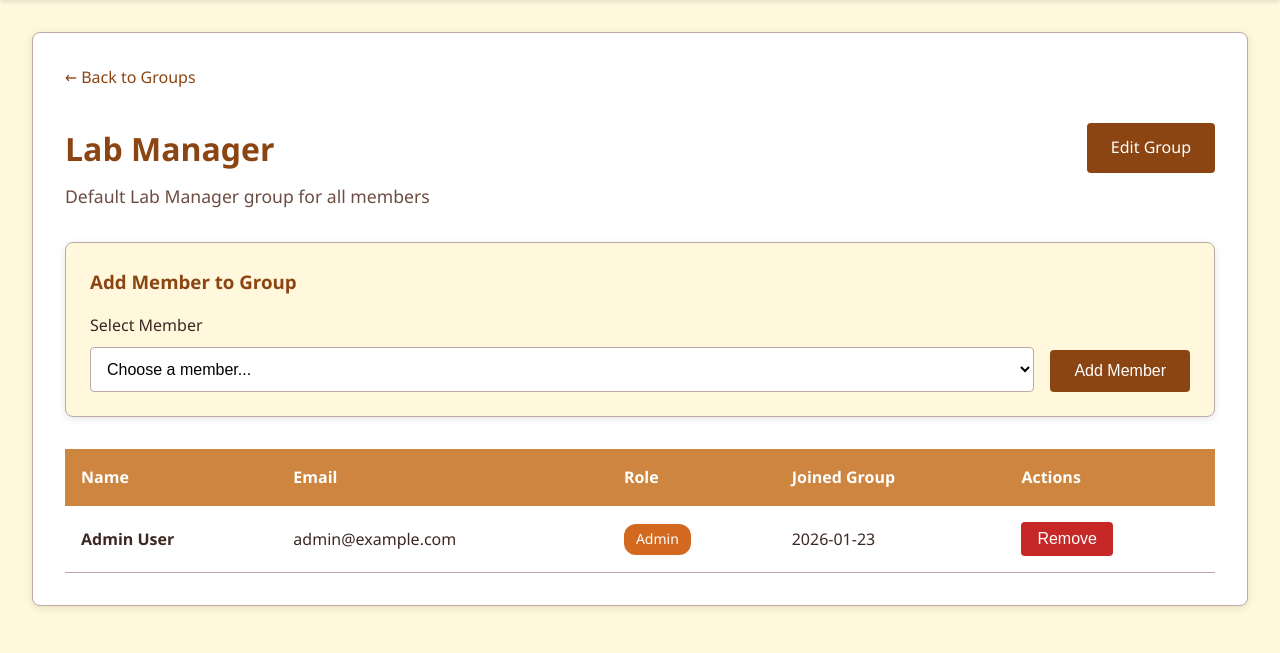
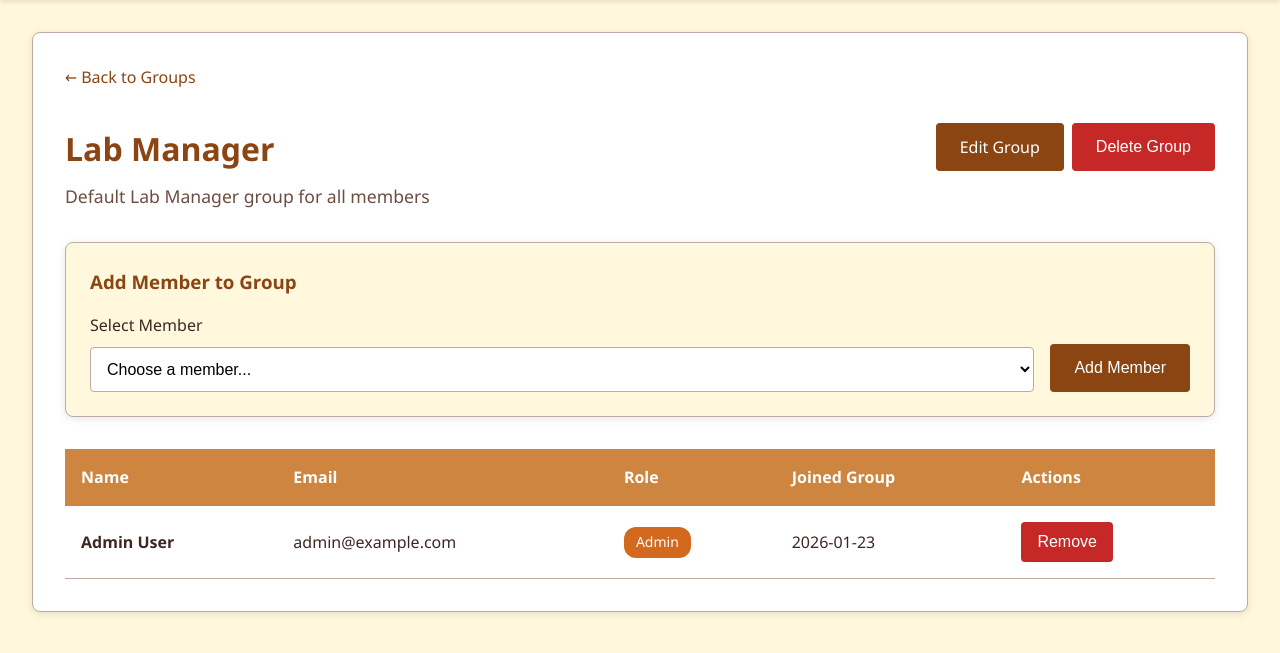
Before and after one commit to lokeshmohanty/labMan, a Flask app: page /groups/1 in a window 1280 px wide. Shown: the part 70-723 px from the top of the page. Run offline with Flask 3, Linux system fonts and the light colour scheme; the visitor is signed in with stand-in values (Sample User, id 1); data comes from the database, SQL or seed files in the repository.

Commit message:
feat: allow deleting groups

```diff
--- a/app.py
+++ b/app.py
@@ -5,7 +5,7 @@ from lib.data import init_db, get_db
 from lib.auth import login_user, logout_user, require_login, require_admin, get_current_user
 from lib.users import create_user, get_all_users, update_user, delete_user, get_user_by_id, update_user_password, create_password_reset_token, verify_reset_token, update_user_notifications, send_activation_email, get_latest_activation_token, resend_activation_email
 from lib.users import update_user_profile, verify_email_change
-from lib.groups import create_group, get_all_groups, get_all_groups_with_counts, add_user_to_group, remove_user_from_group, get_user_groups, get_group_members, get_group_by_id, update_group
+from lib.groups import create_group, get_all_groups, get_all_groups_with_counts, add_user_to_group, remove_user_from_group, get_user_groups, get_group_members, get_group_by_id, update_group, delete_group
 from lib.meetings import create_meeting, get_all_meetings, update_meeting, delete_meeting, get_meeting_by_id, get_meetings_this_week, get_meetings_by_month, record_meeting_response, get_meeting_responses, get_meetings_by_tags, format_meeting_datetime, get_all_tags
 from lib.content import upload_content, get_content, delete_content, get_content_by_id, check_content_access, get_content_by_share_link, get_content_by_group, update_content
 from lib.inventory import add_inventory_item, get_all_inventory, update_inventory_item, delete_inventory_item
@@ -385,6 +385,25 @@ def remove_member(group_id, user_id):
         flash('Failed to remove member', 'error')
     return redirect(url_for('group_detail', group_id=group_id))
 
+
+@app.route('/groups/<int:group_id>/delete', methods=['POST'])
+@require_admin
+def delete_group_route(group_id):
+    group = get_group_by_id(group_id)
+    if not group:
+        flash('Group not found', 'error')
+        return redirect(url_for('groups'))
+
+    if group['name'] == os.getenv('LAB_NAME', 'Lab Manager'):
+        flash('Cannot delete the default Lab group', 'error')
+        return redirect(url_for('groups'))
+
+    if delete_group(group_id):
+        flash('Group deleted successfully!', 'success')
+    else:
+        flash('Failed to delete group', 'error')
+    return redirect(url_for('groups'))
+
 # Meeting Management
 @app.route('/meetings')
 @require_login
--- a/lib/groups.py
+++ b/lib/groups.py
@@ -77,10 +77,8 @@ def delete_group(group_id):
             print("Cannot delete default 'airex' group")
             return False
 
-        execute_db('''
-                   DELETE FROM research_groups WHERE id = ?;
-                   DELETE FROM user_groups WHERE group_id = ?
-                   ''', (group_id,group_id))
+        execute_db('DELETE FROM user_groups WHERE group_id = ?', (group_id,))
+        execute_db('DELETE FROM research_groups WHERE id = ?', (group_id,))
         return True
     except Exception as e:
         print(f"Error deleting group: {e}")
--- a/lib/users.py
+++ b/lib/users.py
@@ -413,10 +413,8 @@ def send_email_verification(email, name, verification_link):
 def delete_user(user_id):
     """Delete a user"""
     try:
-        execute_db('''
-                   DELETE FROM users WHERE id = ?;
-                   DELETE FROM user_groups WHERE user_id = ?
-                   ''', (user_id, user_id))
+        execute_db('DELETE FROM user_groups WHERE user_id = ?', (user_id,))
+        execute_db('DELETE FROM users WHERE id = ?', (user_id,))
         return True
     except Exception as e:
         print(f"Error deleting user: {e}")
--- a/templates/base.html
+++ b/templates/base.html
@@ -1,5 +1,6 @@
 <!DOCTYPE html>
 <html lang="en">
+
 <head>
     <meta charset="UTF-8">
     <meta name="viewport" content="width=device-width, initial-scale=1.0">
@@ -38,7 +39,7 @@
             background-color: var(--primary);
             color: white;
             padding: 1rem 2rem;
-            box-shadow: 0 2px 4px rgba(0,0,0,0.1);
+            box-shadow: 0 2px 4px rgba(0, 0, 0, 0.1);
         }
 
         .navbar-container {
@@ -85,7 +86,7 @@
             border-radius: 8px;
             padding: 2rem;
             margin-bottom: 2rem;
-            box-shadow: 0 2px 8px rgba(0,0,0,0.1);
+            box-shadow: 0 2px 8px rgba(0, 0, 0, 0.1);
             border: 1px solid var(--border);
         }
 
@@ -106,6 +107,8 @@
             text-decoration: none;
             display: inline-block;
             transition: all 0.3s;
+            line-height: 1.5;
+            vertical-align: middle;
         }
 
         .btn-primary {
@@ -267,7 +270,8 @@
                 margin: 1rem auto;
             }
 
-            .grid-2, .grid-3 {
+            .grid-2,
+            .grid-3 {
                 grid-template-columns: 1fr !important;
             }
 
@@ -278,7 +282,8 @@
                 -webkit-overflow-scrolling: touch;
             }
 
-            .table th, .table td {
+            .table th,
+            .table td {
                 padding: 0.5rem;
                 min-width: 100px;
             }
@@ -298,7 +303,8 @@
             }
 
             .form-control {
-                font-size: 16px; /* Prevents zoom on iOS */
+                font-size: 16px;
+                /* Prevents zoom on iOS */
             }
         }
 
@@ -318,6 +324,7 @@
         }
     </style>
 </head>
+
 <body>
     {% if session.user_id %}
     <nav class="navbar">
@@ -338,9 +345,12 @@
                                                       background: var(--primary-dark); min-width: 200px;
                                                       list-style: none; padding: 0.5rem 0; border-radius: 4px;
                                                       box-shadow: 0 4px 8px rgba(0,0,0,0.2); z-index: 1000;">
-                        <li><a href="{{ url_for('edit_profile') }}" style="display: block; padding: 0.5rem 1rem;">Edit Profile</a></li>
-                        <li><a href="{{ url_for('change_password') }}" style="display: block; padding: 0.5rem 1rem;">Change Password</a></li>
-                        <li><a href="{{ url_for('logout') }}" style="display: block; padding: 0.5rem 1rem;">Logout</a></li>
+                        <li><a href="{{ url_for('edit_profile') }}" style="display: block; padding: 0.5rem 1rem;">Edit
+                                Profile</a></li>
+                        <li><a href="{{ url_for('change_password') }}"
+                                style="display: block; padding: 0.5rem 1rem;">Change Password</a></li>
+                        <li><a href="{{ url_for('logout') }}" style="display: block; padding: 0.5rem 1rem;">Logout</a>
+                        </li>
                     </ul>
                 </li>
             </ul>
@@ -350,11 +360,11 @@
 
     <div class="container">
         {% with messages = get_flashed_messages(with_categories=true) %}
-            {% if messages %}
-                {% for category, message in messages %}
-                    <div class="alert alert-{{ category }}">{{ message }}</div>
-                {% endfor %}
-            {% endif %}
+        {% if messages %}
+        {% for category, message in messages %}
+        <div class="alert alert-{{ category }}">{{ message }}</div>
+        {% endfor %}
+        {% endif %}
         {% endwith %}
 
         {% block content %}{% endblock %}
@@ -368,7 +378,7 @@
         }
 
         // Close dropdown when clicking outside
-        document.addEventListener('click', function(event) {
+        document.addEventListener('click', function (event) {
             const dropdown = document.getElementById('profileDropdown');
             const isClickInside = event.target.closest('li');
             if (!isClickInside && dropdown) {
@@ -377,4 +387,5 @@
         });
     </script>
 </body>
+
 </html>
--- a/templates/group_detail.html
+++ b/templates/group_detail.html
@@ -13,10 +13,18 @@
     <div style="display: flex; justify-content: space-between; align-items: flex-start; margin-bottom: 2rem;">
         <div>
             <h1 style="color: var(--primary); margin-bottom: 0.5rem;">{{ group.name }}</h1>
-            <p style="color: var(--text-light); font-size: 1.1rem;">{{ group.description or 'No description provided' }}</p>
+            <p style="color: var(--text-light); font-size: 1.1rem;">{{ group.description or 'No description provided' }}
+            </p>
         </div>
         {% if session.is_admin and group.name != 'Airex Lab' %}
-        <a href="{{ url_for('edit_group', group_id=group.id) }}" class="btn btn-primary">Edit Group</a>
+        <div style="display: flex; gap: 0.5rem;">
+            <a href="{{ url_for('edit_group', group_id=group.id) }}" class="btn btn-primary">Edit Group</a>
+            <form method="POST" action="{{ url_for('delete_group_route', group_id=group.id) }}"
+                onsubmit="return confirm('Are you sure you want to delete this group? This will remove all user associations.');"
+                style="display: inline;">
+                <button type="submit" class="btn btn-danger">Delete Group</button>
+            </form>
+        </div>
         {% endif %}
     </div>
 
@@ -68,8 +76,7 @@
                 {% if session.is_admin %}
                 <td>
                     <form method="POST" action="{{ url_for('remove_member', group_id=group.id, user_id=member.id) }}"
-                          style="display: inline;"
-                          onsubmit="return confirm('Remove this member from the group?');">
+                        style="display: inline;" onsubmit="return confirm('Remove this member from the group?');">
                         <button type="submit" class="btn btn-danger" style="padding: 0.5rem 1rem;">Remove</button>
                     </form>
                 </td>
```
